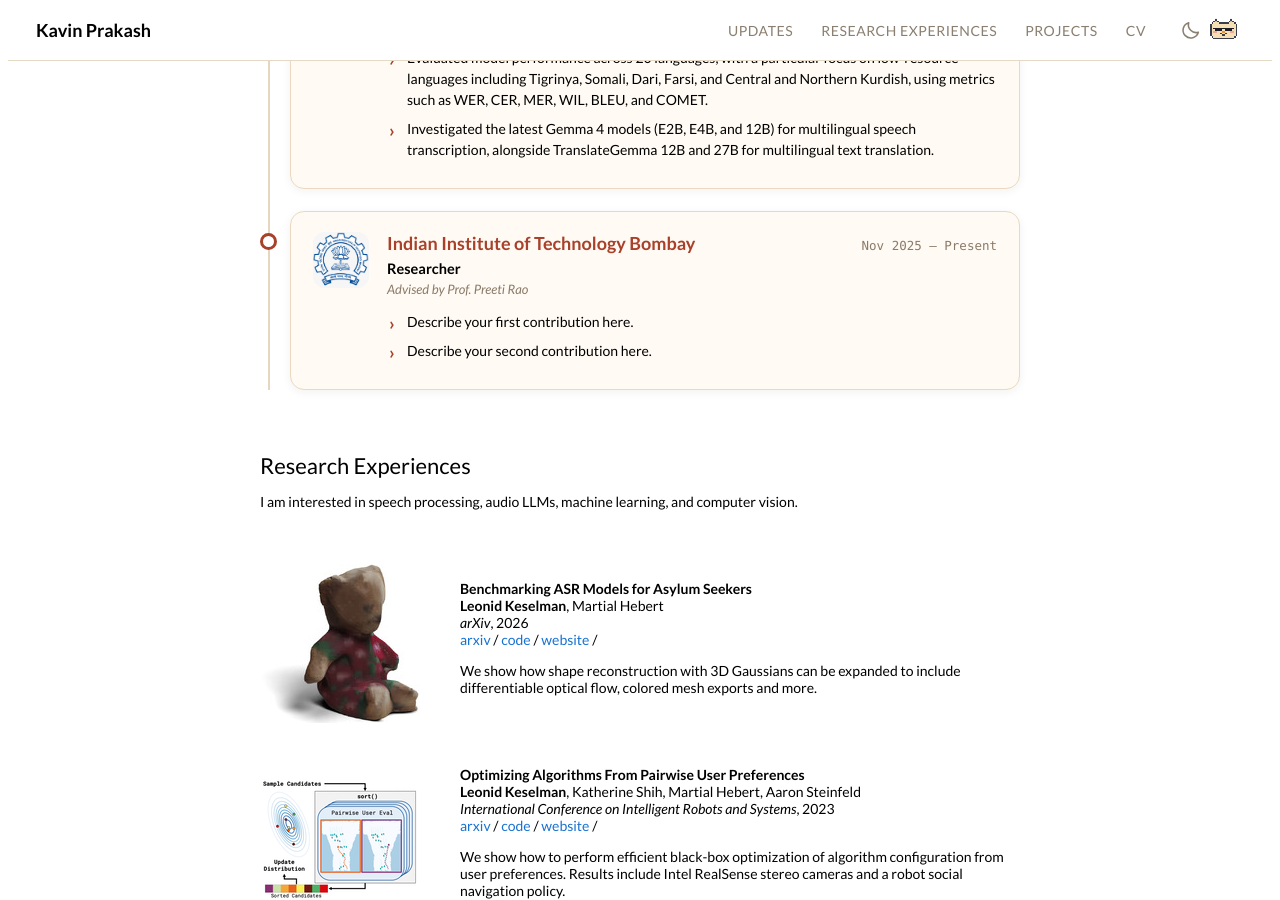
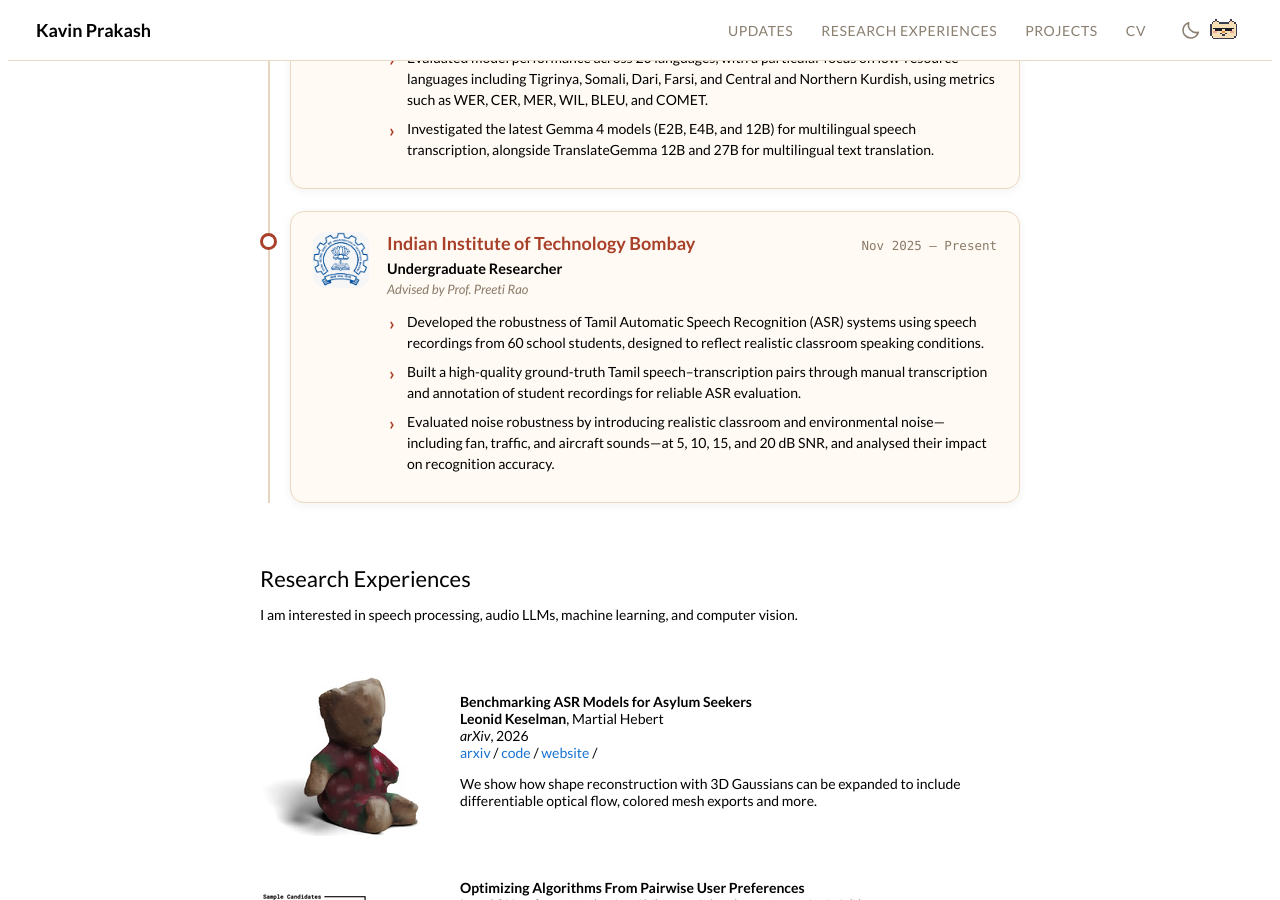
Before and after one commit to kavin0301p/kavin0301p.github.io, a Jekyll site: the page built from _posts/2023-08-28-3dgaussians.markdown, in a window 1280 px wide and 900 px high, scrolled down 1100 px. Built offline with Jekyll 4.4.1, drawn with Linux system fonts in a browser that asks for light colours.

Commit message:
Update default.html

```diff
--- a/_layouts/default.html
+++ b/_layouts/default.html
@@ -247,11 +247,12 @@
                 <div class="exp-org">Indian Institute of Technology Bombay</div>
                 <span class="exp-date">Nov 2025 – Present</span>
               </div>
-              <div class="exp-role">Researcher</div>
+              <div class="exp-role">Undergraduate Researcher</div>
               <div class="exp-meta">Advised by Prof. Preeti Rao </div>
               <ul class="exp-list">
-                <li>Describe your first contribution here.</li>
-                <li>Describe your second contribution here.</li>
+                <li>Developed the robustness of Tamil Automatic Speech Recognition (ASR) systems using speech recordings from 60 school students, designed to reflect realistic classroom speaking conditions.</li>
+                <li>Built a high-quality ground-truth Tamil speech–transcription pairs through manual transcription and annotation of student recordings for reliable ASR evaluation.</li>
+                <li>Evaluated noise robustness by introducing realistic classroom and environmental noise—including fan, traffic, and aircraft sounds—at 5, 10, 15, and 20 dB SNR, and analysed their impact on recognition accuracy.</li>
               </ul>
             </div>
           </div>
```
